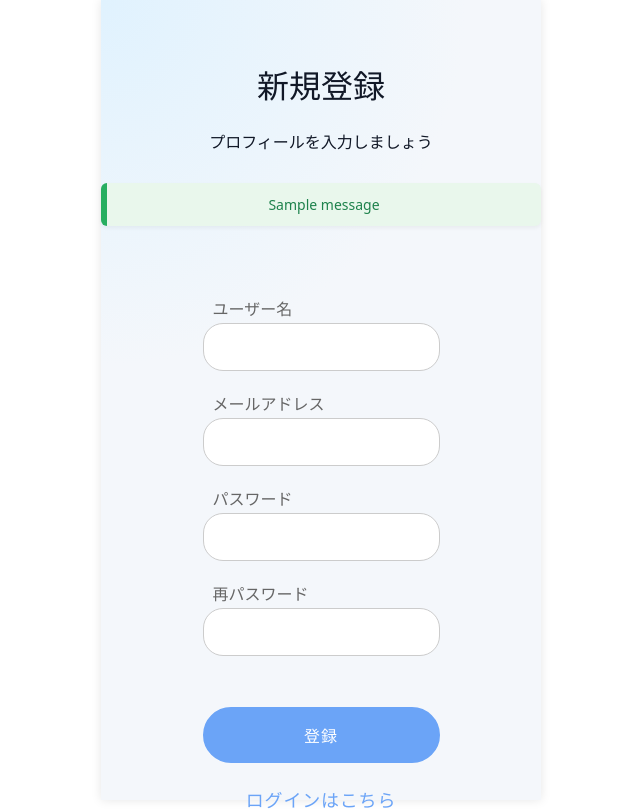
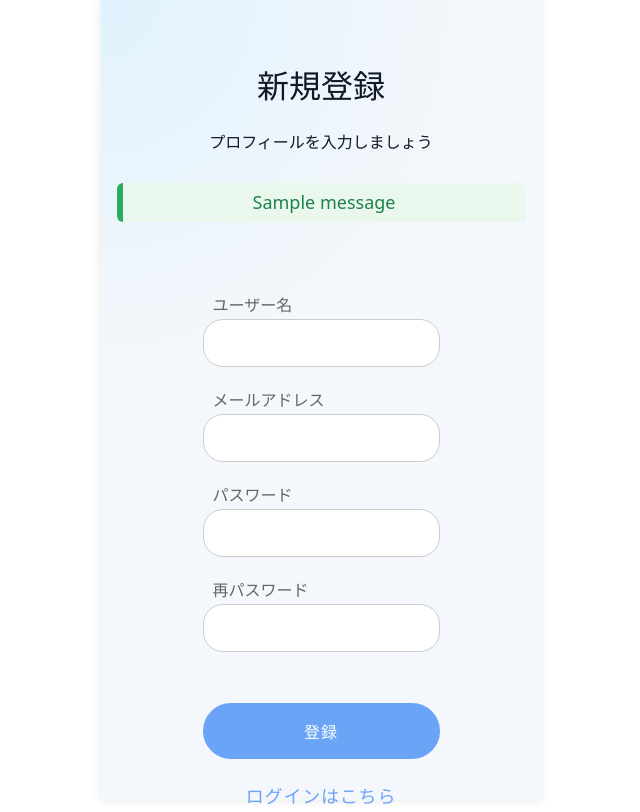
Before and after one commit to RareTECH-Hackathon-Gteam/Hackathon-SNS-app-Gteam, a Flask app: page /signup in a window 1280 px wide. Shown: the whole page, without its empty margins (319-959 px from the left). Run offline with Flask 2, Linux system fonts and the light colour scheme; one stand-in notice (Sample message) is shown; some libraries are stand-ins or nearby versions.

Commit message:
フラッシュメッセージをタイムラインで表示されるように修正しました

```diff
--- a/SNSApp/static/css/base.css
+++ b/SNSApp/static/css/base.css
@@ -95,20 +95,40 @@ footer {
 }
 
 .flash-messages {
-  margin: 16px 0;
+  margin: 6px 16px;
   padding: 0;
+  max-height: 200px;
+  overflow: hidden;
+  opacity: 1;
+  flex-shrink: 0;
+  transition:
+    opacity 0.3s ease,
+    max-height 0.3s ease,
+    margin 0.3s ease;
 }
 
 .flash {
-  padding: 12px 16px;
+  padding: 8px 14px;
   border-radius: 6px;
-  margin-bottom: 16px;
-  font-size: 14px;
-  line-height: 1.4;
+  margin-bottom: 4px;
+  font-size: 18px;
+  line-height: 1.3;
   border-left: 6px solid #ccc;
   background: #f9f9f9;
   color: #333;
   box-shadow: 0 2px 4px rgba(0, 0, 0, 0.05);
+}
+
+.flash:last-child {
+  margin-bottom: 0;
+}
+
+.flash-messages-hide {
+  opacity: 0;
+  max-height: 0;
+  margin-top: 0;
+  margin-bottom: 0;
+  pointer-events: none;
 }
 
 .flash-success {
```
Also changed, not shown: SNSApp/templates/post/post.html (+13 -1 lines).
